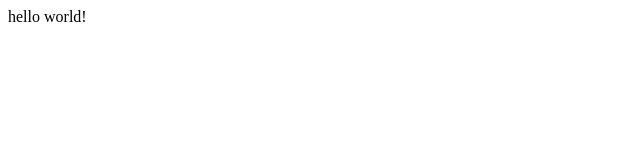
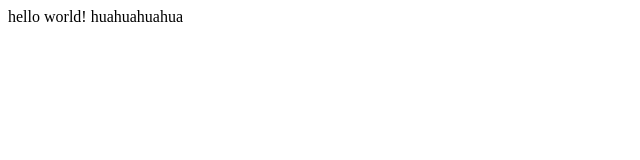
Before and after one commit to isabellyBS/MeuPrimeiroSite, a plain HTML site: page index.html in a window 1280 px wide. Shown: the whole page, without its empty margins (0-640 px from the left). Drawn offline with Linux system fonts and the light colour scheme.

Commit message:
adicionei huahuahua

```diff
--- a/index.html
+++ b/index.html
@@ -1,4 +1,4 @@
 <html>
     hello world!
-
+huahuahuahua
 </html>
```
